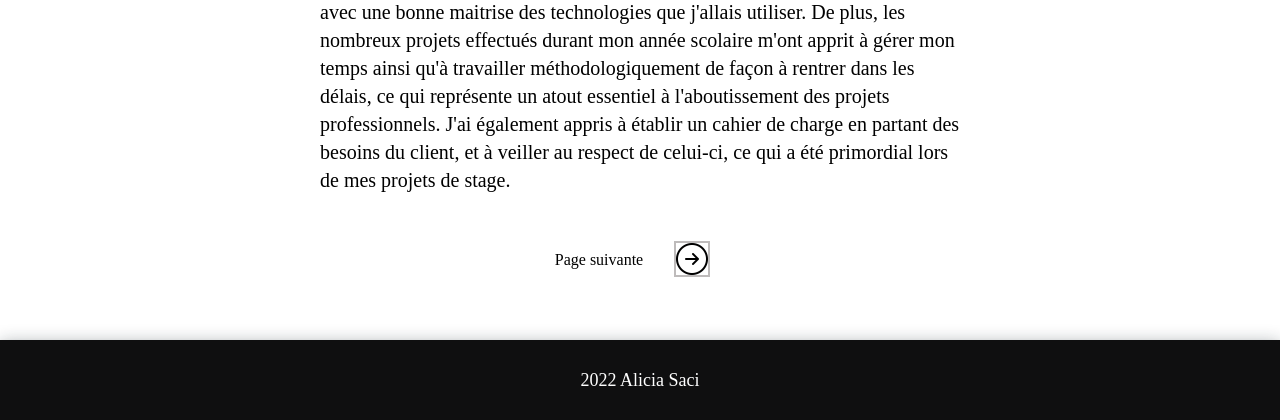
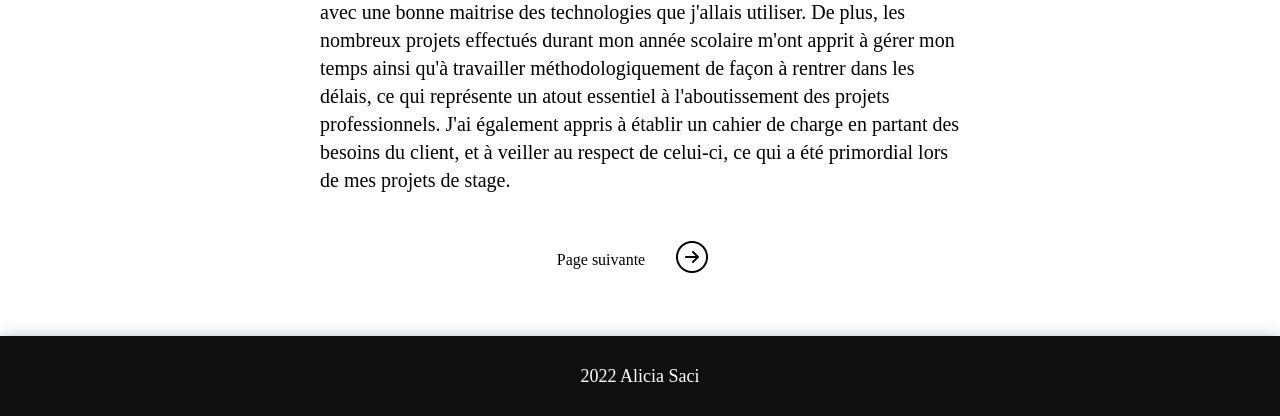
Before and after one commit to Aliciasaci/Rapport_stage, a PHP site: page /apport_stage.php in a window 1280 px wide. Shown: the part 894-1314 px from the top of the page. Run offline with PHP 8.4, Linux system fonts and the light colour scheme.

Commit message:
mise à jour

```diff
--- a/apport_stage.php
+++ b/apport_stage.php
@@ -27,7 +27,7 @@
                 </p>
             </section>
             <div>
-                <a href="annexes.php" class="pagination-section"><span>Page suivante</span><img id="next" src="images/right.png" rel="next"></a>
+                <a href="conclusion.php" class="pagination-section"><span>Page suivante</span><img id="next" src="images/right.png" rel="next"></a>
             </div>
         </div>
     </main>
--- a/style/style.css
+++ b/style/style.css
@@ -31,7 +31,7 @@ body {
   text-decoration: none;
   color: rgb(255, 255, 255);
 }
-@media screen and (max-width: 1200px) {
+@media screen and (max-width: 900px) {
   #menu ul a {
     margin: 0.5em;
   }
@@ -61,7 +61,7 @@ main .main-header span {
   font-size: 1.2em;
   color: rgb(0, 0, 0);
 }
-@media screen and (max-width: 1200px) {
+@media screen and (max-width: 900px) {
   main .main-header span {
     font-size: 1em;
   }
@@ -76,7 +76,7 @@ main .main-header #description-header {
 main .main-header #description-header span:first-child {
   font-size: 45px;
 }
-@media screen and (min-width: 481px) and (max-width: 1200px) {
+@media screen and (min-width: 481px) and (max-width: 900px) {
   main .main-header #description-header span:first-child {
     font-size: 35px;
   }
@@ -89,7 +89,7 @@ main .main-header #description-header span:first-child {
 main .main-header #description-header span:nth-child(3) {
   font-size: 35px;
 }
-@media screen and (min-width: 481px) and (max-width: 1200px) {
+@media screen and (min-width: 481px) and (max-width: 900px) {
   main .main-header #description-header span:nth-child(3) {
     font-size: 25px;
   }
@@ -104,7 +104,7 @@ main .main-header #description-header span:nth-child(5) {
   font-family: "Helvetica", "Arial", sans-serif;
   font-weight: bold;
 }
-@media screen and (min-width: 481px) and (max-width: 1200px) {
+@media screen and (min-width: 481px) and (max-width: 900px) {
   main .main-header #description-header span:nth-child(5) {
     font-size: 35px;
   }
@@ -130,7 +130,7 @@ main #main-content {
     width: 80%;
   }
 }
-@media screen and (min-width: 481px) and (max-width: 1200px) {
+@media screen and (min-width: 481px) and (max-width: 900px) {
   main #main-content {
     width: 80%;
   }
@@ -149,7 +149,7 @@ main .big-title {
     font-size: 27px;
   }
 }
-@media screen and (min-width: 481px) and (max-width: 1200px) {
+@media screen and (min-width: 481px) and (max-width: 900px) {
   main .big-title {
     font-size: 33px;
   }
@@ -179,7 +179,7 @@ main b {
     font-size: 1em;
   }
 }
-@media screen and (min-width: 481px) and (max-width: 1200px) {
+@media screen and (min-width: 481px) and (max-width: 900px) {
   main p,
 main ul,
 main ol,
@@ -189,10 +189,42 @@ main b {
   }
 }
 
-@font-face {
-  font-family: "arial";
-  src: url("../fonts/arial/ARIAL.woff") format("woff");
+.pagination-section {
+  display: flex;
+  justify-content: center;
+  align-content: center;
+  margin: 2em 0 8em 0;
+  text-decoration: none;
+  color: black;
+  height: -webkit-fit-content;
+  height: -moz-fit-content;
+  height: fit-content;
 }
+.pagination-section span {
+  margin-right: 1em;
+  padding-top: 25px;
+}
+@media screen and (max-width: 480px) {
+  .pagination-section span {
+    display: none;
+  }
+}
+@media screen and (min-width: 481px) and (max-width: 900px) {
+  .pagination-section span {
+    padding-top: 15px;
+  }
+}
+.pagination-section > img {
+  border: none !important;
+  width: 5%;
+  cursor: pointer;
+}
+@media screen and (max-width: 480px) {
+  .pagination-section > img {
+    width: 15%;
+  }
+}
+
 .appli {
   margin-top: 1.7em;
 }
@@ -245,28 +277,6 @@ hr {
   width: 500px;
 }
 
-#next {
-  border: none;
-  width: 5%;
-  cursor: pointer;
-}
-
-.pagination-section {
-  display: flex;
-  justify-content: center;
-  align-content: center;
-  margin: 2em 0 8em 0;
-  text-decoration: none;
-  color: black;
-  height: -webkit-fit-content;
-  height: -moz-fit-content;
-  height: fit-content;
-}
-.pagination-section span {
-  margin-right: 1em;
-  padding-top: 25px;
-}
-
 a {
   text-decoration: none;
   color: rgb(32, 114, 191);
@@ -284,7 +294,7 @@ a {
   text-align: center;
   letter-spacing: 0em;
 }
-@media screen and (max-width: 1200px) {
+@media screen and (max-width: 900px) {
   .middle-title {
     font-size: 20px;
   }
@@ -303,7 +313,7 @@ a {
   font-size: 1.2em;
   text-decoration: underline;
 }
-@media screen and (max-width: 1200px) {
+@media screen and (max-width: 900px) {
   .travail-title {
     font-size: 1em;
   }
@@ -339,5 +349,5 @@ a {
   text-align: center;
 }
 .annexes-content img {
-  border: none;
+  border: none !important;
 }/*# sourceMappingURL=style.css.map */
--- a/style/style.scss
+++ b/style/style.scss
@@ -23,7 +23,7 @@ body {
         a {
             text-decoration: none;
             color: rgb(255, 255, 255);
-            @media screen and (max-width: 1200px) {
+            @media screen and (max-width: 900px) {
                 margin: 0.5em;
             }
             il {
@@ -51,7 +51,7 @@ main {
         text-align: center;
         line-height: 1.4;
         span {
-            @media screen and (max-width: 1200px) {
+            @media screen and (max-width: 900px) {
                 font-size: 1em;
             }
             font-size: 1.2em;
@@ -64,7 +64,7 @@ main {
             text-align: center;
             color: white;
             span:first-child {
-                @media screen and (min-width: 481px) and (max-width: 1200px) {
+                @media screen and (min-width: 481px) and (max-width: 900px) {
                     font-size: 35px;
                 }
                 @media screen and (max-width: 480px) {
@@ -73,7 +73,7 @@ main {
                 font-size: 45px;
             }
             span:nth-child(3) {
-                @media screen and (min-width: 481px) and (max-width: 1200px) {
+                @media screen and (min-width: 481px) and (max-width: 900px) {
                     font-size: 25px;
                 }
                 @media screen and (max-width: 480px) {
@@ -82,7 +82,7 @@ main {
                 font-size: 35px;
             }
             span:nth-child(5) {
-                @media screen and (min-width: 481px) and (max-width: 1200px) {
+                @media screen and (min-width: 481px) and (max-width: 900px) {
                     font-size: 35px;
                 }
                 @media screen and (max-width: 480px) {
@@ -106,7 +106,7 @@ main {
         @media screen and (max-width: 480px) {
             width: 80%;
         }
-        @media screen and (min-width: 481px) and (max-width: 1200px) {
+        @media screen and (min-width: 481px) and (max-width: 900px) {
             width: 80%;
         }
         width: 50%;
@@ -122,7 +122,7 @@ main {
         @media screen and (max-width: 480px) {
             font-size: 27px;
         }
-        @media screen and (min-width: 481px) and (max-width: 1200px) {
+        @media screen and (min-width: 481px) and (max-width: 900px) {
             font-size: 33px;
         }
         font-size: 40px;
@@ -145,7 +145,7 @@ main {
         @media screen and (max-width: 480px) {
             font-size: 1em;
         }
-        @media screen and (min-width: 481px) and (max-width: 1200px) {
+        @media screen and (min-width: 481px) and (max-width: 900px) {
             font-size: 16px;
         }
         font-size: 20px;
@@ -155,9 +155,32 @@ main {
     }
 }
 
-@font-face {
-    font-family: "arial";
-    src: url("../fonts/arial/ARIAL.woff") format("woff");
+.pagination-section {
+    display: flex;
+    justify-content: center;
+    align-content: center;
+    margin: 2em 0 8em 0;
+    text-decoration: none;
+    color: black;
+    height: fit-content;
+    span {
+        @media screen and (max-width: 480px) {
+            display: none;
+        }
+        @media screen and (min-width: 481px) and (max-width: 900px) {
+            padding-top: 15px;
+        }
+        margin-right: 1em;
+        padding-top: 25px;
+    }
+    >img {
+        @media screen and (max-width: 480px) {
+            width: 15%;
+        }
+        border: none !important;
+        width: 5%;
+        cursor: pointer;
+    }
 }
 
 .appli {
@@ -212,26 +235,6 @@ hr {
     width: 500px;
 }
 
-#next {
-    border: none;
-    width: 5%;
-    cursor: pointer;
-}
-
-.pagination-section {
-    display: flex;
-    justify-content: center;
-    align-content: center;
-    margin: 2em 0 8em 0;
-    text-decoration: none;
-    color: black;
-    height: fit-content;
-    span {
-        margin-right: 1em;
-        padding-top: 25px;
-    }
-}
-
 a {
     text-decoration: none;
     color: rgb(32, 114, 191);
@@ -249,7 +252,7 @@ a {
 }
 
 .middle-title {
-    @media screen and (max-width: 1200px) {
+    @media screen and (max-width: 900px) {
         font-size: 20px;
     }
     font-size: 30px;
@@ -267,7 +270,7 @@ a {
 }
 
 .travail-title {
-    @media screen and (max-width: 1200px) {
+    @media screen and (max-width: 900px) {
         font-size: 1em;
     }
     color: #ec6f21;
@@ -304,7 +307,7 @@ a {
         text-align: center;
     }
     img {
-        border: none;
+        border: none !important;
     }
 }
 
```
Also changed, not shown: 1 other file.
